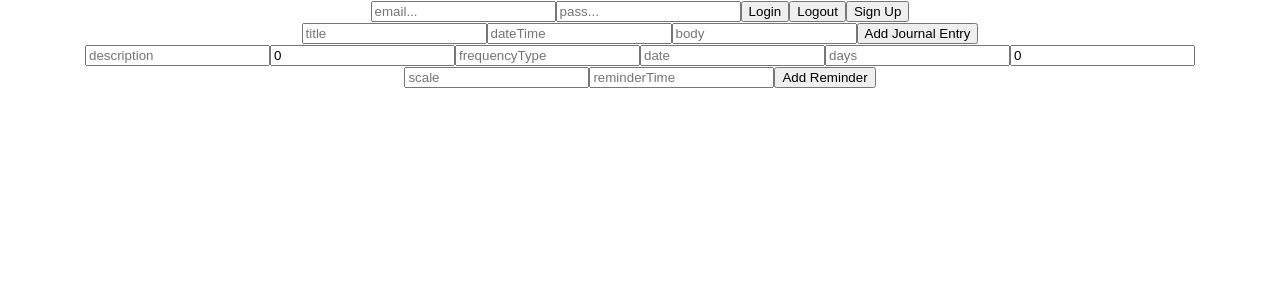
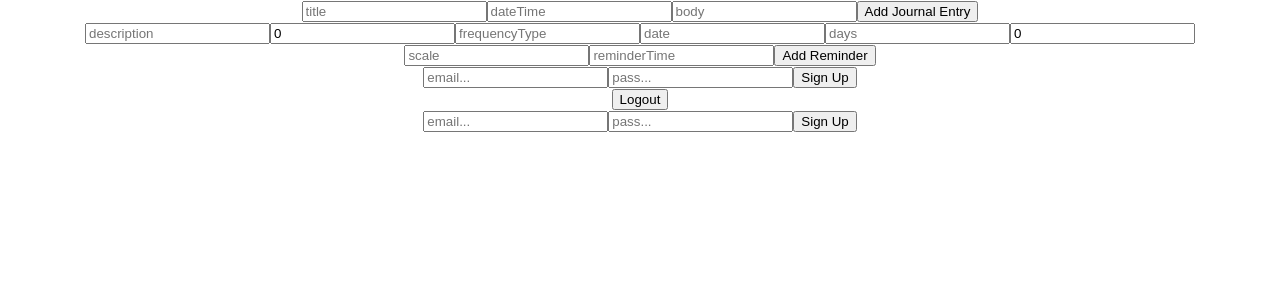
Before and after one commit to itsTurner/ideal-parakeet, a React (Create React App) app: page / in a window 1280 px wide. Shown: the top 300 px of the page. Built offline with nearby package versions, Linux system fonts and the light colour scheme.

Commit message:
authorization functions

```diff
--- a/src/App.js
+++ b/src/App.js
@@ -1,15 +1,19 @@
 import "./App.css";
-import { Auth } from "./components/auth";
 import { AddJournalEntry } from "./components/addJournalEntry";
 import { AddReminder } from "./components/addReminder";
+import { SignUp } from "./components/signupForm";
+import { LogOut } from "./components/logoutForm";
+import { Login } from "./components/loginForm";
 // import { User } from "./components/users";
 
 function App() {
   return (
     <div className="App">
-      <Auth />
       <AddJournalEntry />
       <AddReminder />
+      <SignUp />
+      <LogOut />
+      <Login />
     </div>
   );
 }
--- /dev/null
+++ b/src/components/authFunctions.js
@@ -0,0 +1,49 @@
+// Auth is imported from local file where firebase app is initialized and authentication service is exported
+import { auth } from "../config/firebase";
+// firebase authentication for creating a new user account with email and password
+import {
+  createUserWithEmailAndPassword,
+  signOut,
+  signInWithEmailAndPassword,
+} from "firebase/auth";
+
+export const signUpFunc = async (email, password) => {
+  // add something that checks email isn't signed up already?
+  // add something that checks no one is logged in currently
+  try {
+    await createUserWithEmailAndPassword(auth, email, password);
+    console.log("User created and signed in");
+  } catch (err) {
+    // add functionality to display message
+    // if error (email in use or password to weak), and exception is thrown
+    // if error it won't be caught or displayed to user
+    console.error("Error signing up: ", err);
+  }
+};
+
+export const loginFunc = async (email, password) => {
+  try {
+    const userCredential = await signInWithEmailAndPassword(
+      auth,
+      email,
+      password
+    );
+
+    console.log("Logged in user: ", userCredential.user);
+  } catch (err) {
+    // add functionality to display message
+    console.error("Error logging in: ", err);
+  }
+};
+
+export const logoutFunc = async () => {
+  try {
+    await signOut(auth);
+    console.log("User signed out");
+  } catch (err) {
+    // add functionality to display message
+    console.error("Error signing out: ", err);
+  }
+};
+
+// export default { signUp, login, logout };
--- /dev/null
+++ b/src/components/loginForm.js
@@ -0,0 +1,23 @@
+import { auth } from "../config/firebase";
+import { loginFunc } from "./authFunctions";
+import { useState } from "react";
+
+export const Login = () => {
+  const [email, setEmail] = useState("");
+  const [password, setPassword] = useState("");
+
+  return (
+    <div>
+      <input
+        placeholder="email..."
+        onChange={(e) => setEmail(e.target.value)}
+      />
+      <input
+        placeholder="pass..."
+        type="password"
+        onChange={(e) => setPassword(e.target.value)}
+      />
+      <button onClick={() => loginFunc(email, password)}>Sign Up</button>
+    </div>
+  );
+};
--- /dev/null
+++ b/src/components/logoutForm.js
@@ -0,0 +1,9 @@
+import { logoutFunc } from "./authFunctions";
+
+export const LogOut = () => {
+  return (
+    <div>
+      <button onClick={() => logoutFunc}>Logout</button>
+    </div>
+  );
+};
--- /dev/null
+++ b/src/components/signupForm.js
@@ -0,0 +1,30 @@
+import { auth } from "../config/firebase";
+import { signUpFunc } from "./authFunctions";
+import { useState } from "react";
+
+export const SignUp = () => {
+  /*
+    const [formState, setFormState] = useState({
+        email: "",
+        password: "",
+    });
+    */
+
+  const [email, setEmail] = useState("");
+  const [password, setPassword] = useState("");
+
+  return (
+    <div>
+      <input
+        placeholder="email..."
+        onChange={(e) => setEmail(e.target.value)}
+      />
+      <input
+        placeholder="pass..."
+        type="password"
+        onChange={(e) => setPassword(e.target.value)}
+      />
+      <button onClick={() => signUpFunc(email, password)}>Sign Up</button>
+    </div>
+  );
+};
```
Also changed, not shown: src/components/addJournalEntryFunction.js (deleted, +0 -28 lines), src/components/addReminderFunction.js (deleted, +0 -44 lines).
